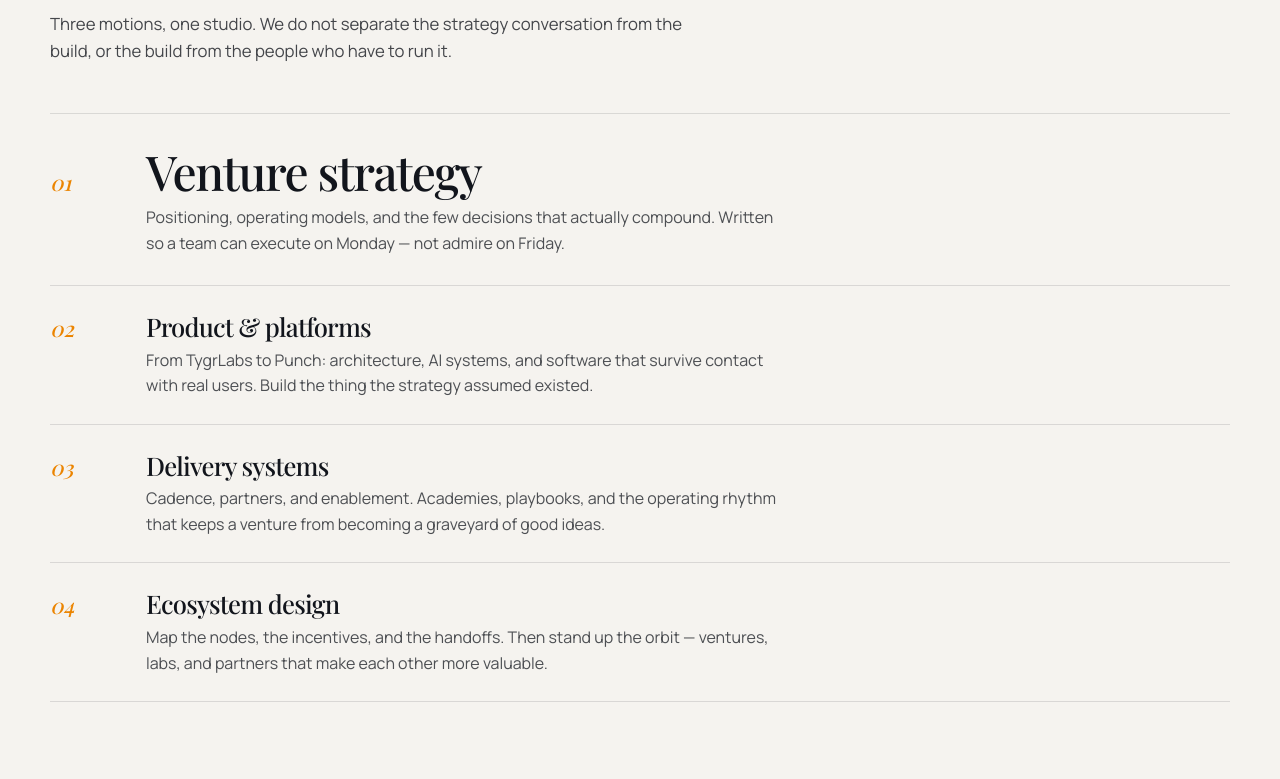
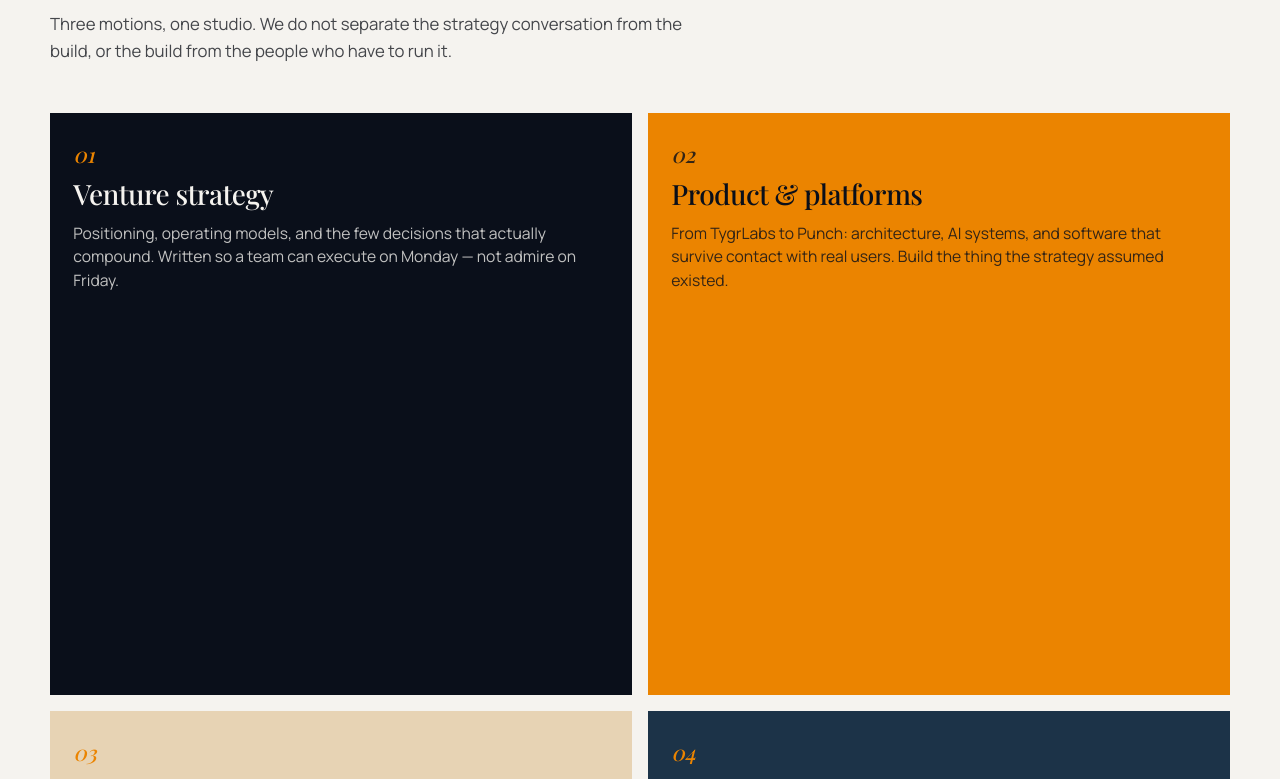
Before and after one commit to rasheq-tygr/tygr-strategy-forge, a React (Vite) app: page / in a window 1280 px wide. Shown: the part 2372-3151 px from the top of the page. Built offline with nearby package versions, Linux system fonts and the light colour scheme; a web font is replaced by a local one.

Commit message:
Lay the capabilities section out as four equal-title squares.
Each card keeps the same heading size and its own color, two per row, so the first title no longer dominates the list.

Co-authored-by: rasheq.rahman <rasheq.rahman@aya.yale.edu>

```diff
--- a/src/components/Capabilities.tsx
+++ b/src/components/Capabilities.tsx
@@ -27,7 +27,7 @@ export function Capabilities({ limit, heading = true }: { limit?: number; headin
         ) : null}
         <div className="cap-list">
           {items.map((item, i) => (
-            <Reveal key={item.id} className={i === 0 ? "cap-row is-lead" : "cap-row"}>
+            <Reveal key={item.id} className={`cap-row cap-tone-${i % 4}`}>
               <p className="cap-number">
                 <Editable path={`capabilities.items.${i}.number`} />
               </p>
--- a/src/styles/global.css
+++ b/src/styles/global.css
@@ -566,39 +566,95 @@ h3,
 }
 
 .cap-list {
-  border-top: 1px solid rgba(18, 21, 28, 0.12);
+  display: grid;
+  grid-template-columns: repeat(2, minmax(0, 1fr));
+  gap: 1rem;
 }
 
 .cap-row {
-  display: grid;
-  grid-template-columns: 4.5rem minmax(0, 1fr);
-  gap: 0.5rem 1.5rem;
-  align-items: baseline;
-  padding: 1.55rem 0;
-  border-bottom: 1px solid rgba(18, 21, 28, 0.12);
+  display: flex;
+  flex-direction: column;
+  justify-content: flex-start;
+  aspect-ratio: 1;
+  min-width: 0;
+  min-height: max(16rem, min-content);
+  padding: 1.5rem 1.45rem 1.4rem;
+  border: 0;
+}
+
+.cap-row > div {
+  min-width: 0;
 }
 
 .cap-row h3 {
-  margin: 0 0 0.45rem;
-  font-size: clamp(1.45rem, 2vw, 1.85rem);
+  margin: 0.4rem 0 0.7rem;
+  font-size: 1.75rem;
+  font-weight: 500;
+  line-height: 1.15;
+  letter-spacing: -0.02em;
+  text-wrap: wrap;
+  overflow-wrap: break-word;
 }
 
 .cap-row div p {
   margin: 0;
-  max-width: 40rem;
-  color: rgba(18, 21, 28, 0.74);
-}
-
-.cap-row .cap-number {
-  color: var(--tygr-orange);
-}
-
-.cap-row.is-lead {
-  padding: 2rem 0 1.8rem;
-}
-
-.cap-row.is-lead h3 {
-  font-size: clamp(2rem, 4vw, 3rem);
+  max-width: none;
+  font-size: 0.98rem;
+  line-height: 1.5;
+}
+
+@media (max-width: 700px) {
+  .cap-row {
+    aspect-ratio: auto;
+    height: 100%;
+    min-height: 0;
+    padding: 1.15rem 1.05rem 1.05rem;
+  }
+
+  .cap-row h3 {
+    font-size: 1.45rem;
+  }
+
+  .cap-row div p {
+    font-size: 0.92rem;
+  }
+}
+
+.cap-tone-0 {
+  background: var(--tygr-navy);
+  color: var(--tygr-cream);
+}
+
+.cap-tone-0 div p {
+  color: rgba(245, 243, 239, 0.78);
+}
+
+.cap-tone-1 {
+  background: var(--tygr-orange);
+  color: var(--tygr-navy);
+}
+
+.cap-tone-1 div p,
+.cap-tone-1 .cap-number {
+  color: rgba(10, 15, 26, 0.82);
+}
+
+.cap-tone-2 {
+  background: #e7d3b4;
+  color: var(--tygr-ink);
+}
+
+.cap-tone-2 div p {
+  color: rgba(18, 21, 28, 0.78);
+}
+
+.cap-tone-3 {
+  background: #1c3348;
+  color: var(--tygr-cream);
+}
+
+.cap-tone-3 div p {
+  color: rgba(245, 243, 239, 0.78);
 }
 
 .cap-number {
```
